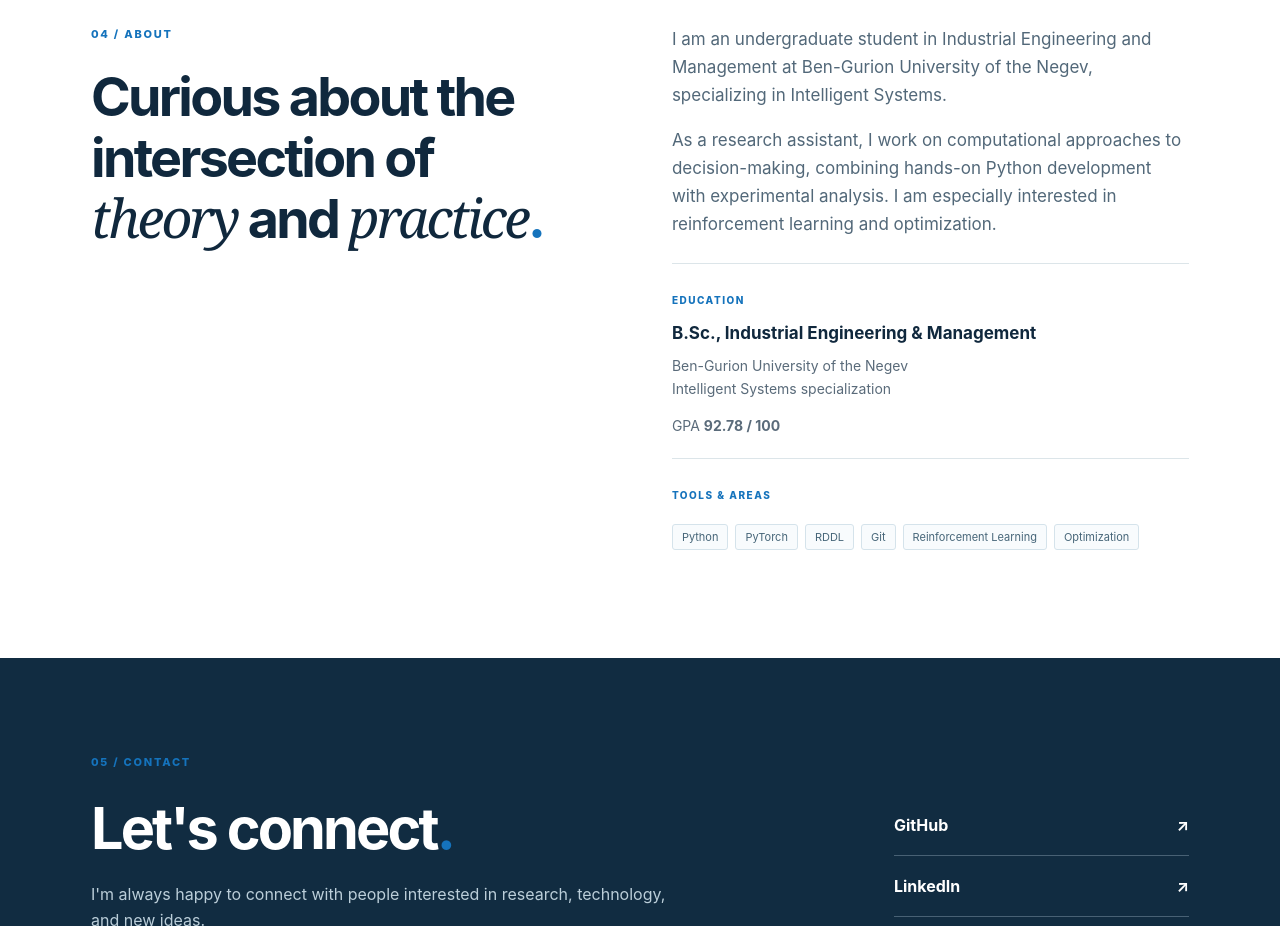
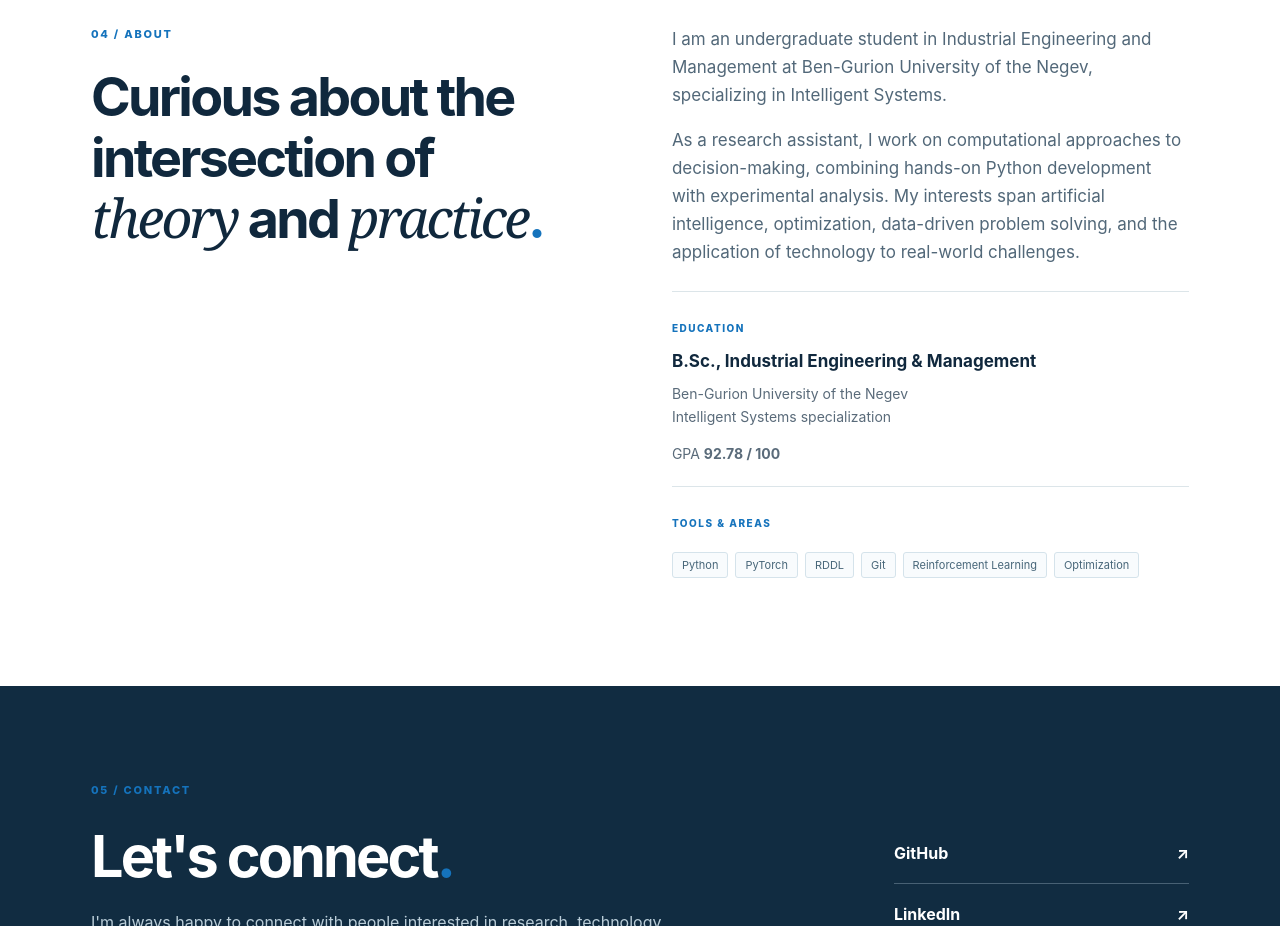
Before and after one commit to akerivor1/akerivor1.github.io, a plain HTML site: page index.html in a window 1280 px wide. Shown: the part 3940-4866 px from the top of the page. Drawn offline with Linux system fonts and the light colour scheme.

Commit message:
Update index.html

```diff
--- a/index.html
+++ b/index.html
@@ -163,7 +163,7 @@
       <article class="timeline-item"><span class="timeline-date">2021 — 2024</span><div><h3>Leadership &amp; Personnel Management</h3><p class="timeline-org">Prior organizational leadership roles</p><p>Held managerial and instructional positions involving team coordination, personnel responsibility, and operational decision-making.</p></div></article>
     </div></div></section>
 
-    <section id="about" class="section"><div class="container about-grid"><div><p class="eyebrow">04 / ABOUT</p><h2>Curious about the intersection of <em>theory</em> and <em>practice</em><span class="accent">.</span></h2></div><div class="about-copy"><p>I am an undergraduate student in Industrial Engineering and Management at Ben-Gurion University of the Negev, specializing in Intelligent Systems.</p><p>As a research assistant, I work on computational approaches to decision-making, combining hands-on Python development with experimental analysis. I am especially interested in reinforcement learning and optimization.</p><div class="education-box"><span class="mini-label">EDUCATION</span><h3>B.Sc., Industrial Engineering &amp; Management</h3><p>Ben-Gurion University of the Negev<br/>Intelligent Systems specialization</p><p class="gpa">GPA <strong>92.78 / 100</strong></p></div><div class="education-box compact"><span class="mini-label">TOOLS &amp; AREAS</span><div class="tags"><span>Python</span><span>PyTorch</span><span>RDDL</span><span>Git</span><span>Reinforcement Learning</span><span>Optimization</span></div></div></div></div></section>
+    <section id="about" class="section"><div class="container about-grid"><div><p class="eyebrow">04 / ABOUT</p><h2>Curious about the intersection of <em>theory</em> and <em>practice</em><span class="accent">.</span></h2></div><div class="about-copy"><p>I am an undergraduate student in Industrial Engineering and Management at Ben-Gurion University of the Negev, specializing in Intelligent Systems.</p><p>As a research assistant, I work on computational approaches to decision-making, combining hands-on Python development with experimental analysis. My interests span artificial intelligence, optimization, data-driven problem solving, and the application of technology to real-world challenges.</p><div class="education-box"><span class="mini-label">EDUCATION</span><h3>B.Sc., Industrial Engineering &amp; Management</h3><p>Ben-Gurion University of the Negev<br/>Intelligent Systems specialization</p><p class="gpa">GPA <strong>92.78 / 100</strong></p></div><div class="education-box compact"><span class="mini-label">TOOLS &amp; AREAS</span><div class="tags"><span>Python</span><span>PyTorch</span><span>RDDL</span><span>Git</span><span>Reinforcement Learning</span><span>Optimization</span></div></div></div></div></section>
 
     <section id="contact" class="contact-section"><div class="container contact-grid"><div><p class="eyebrow">05 / CONTACT</p><h2>Let's connect<span class="accent">.</span></h2>
 <p>
```
